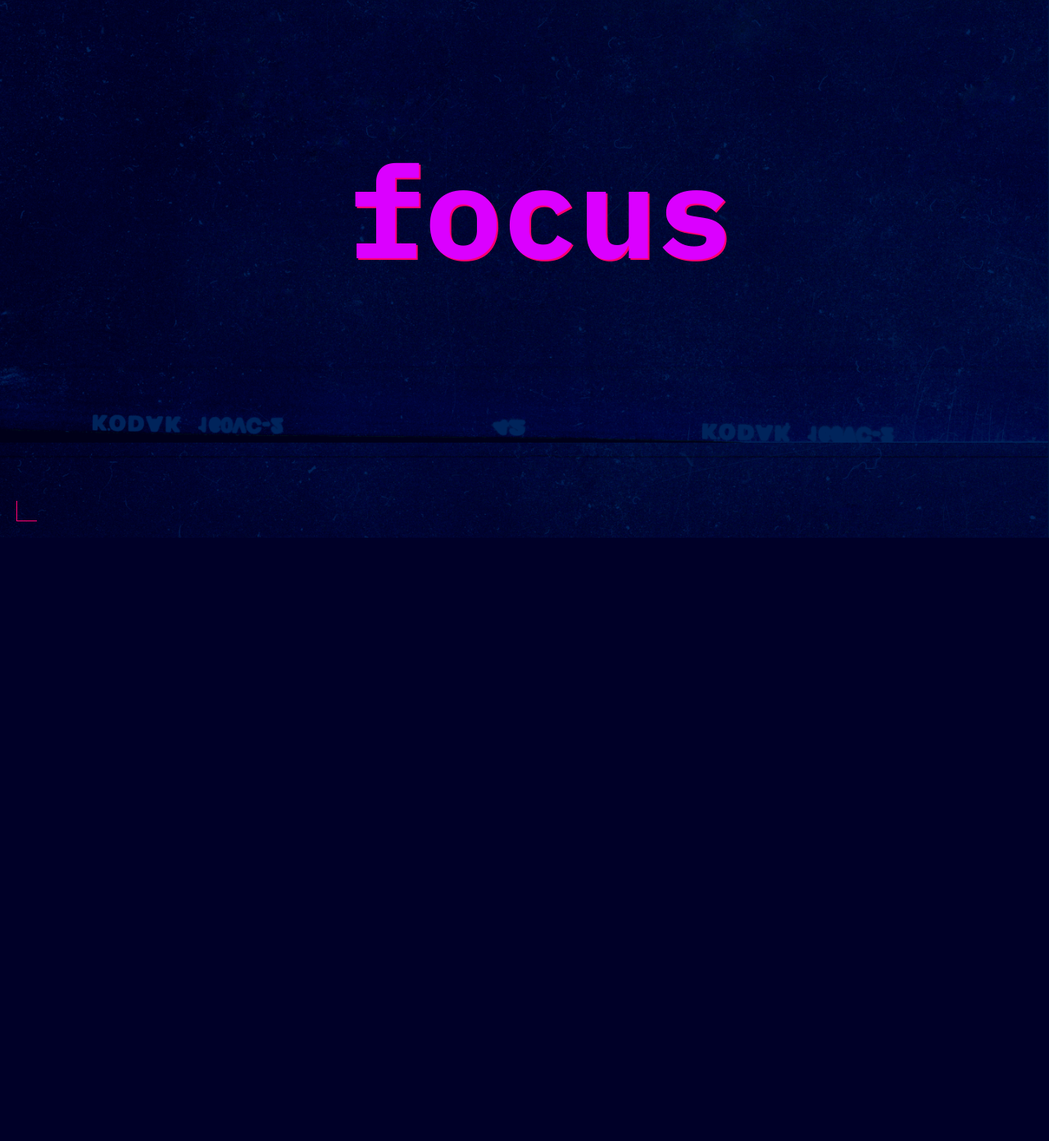
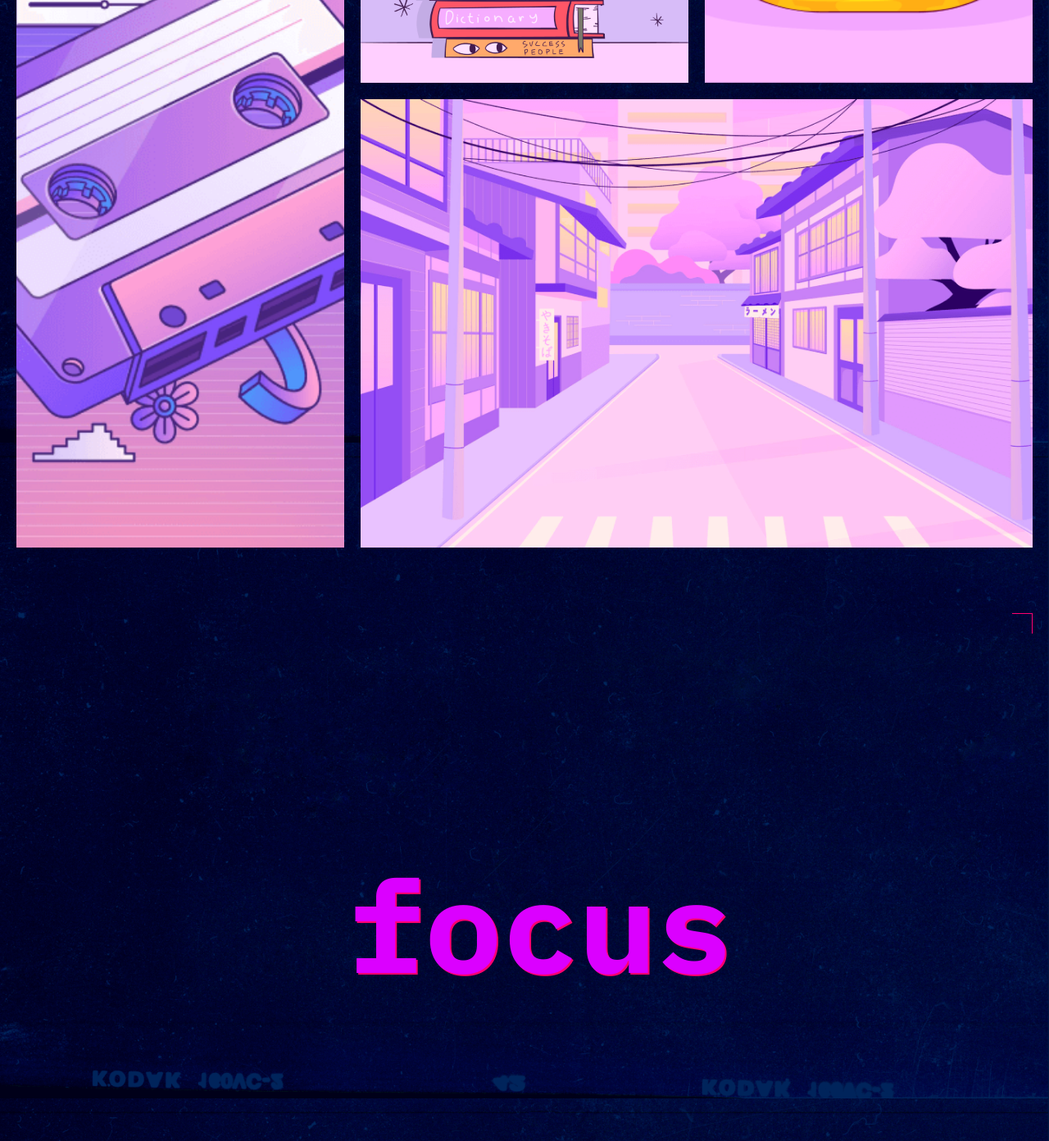
Before and after one commit to PAlina2234/slozhno-sosredotochitsya, a plain HTML site: page index.html in a window 1280 px wide. Shown: the part 3460-4852 px from the top of the page at 82% size. Before the commit the page ends 4116 px from the top, so only its background shows below. Drawn offline with Linux system fonts and the light colour scheme; the site is published under a folder, as on GitHub Pages, so addresses that start at the root find nothing.

Commit message:
new revju

```diff
--- a/index.html
+++ b/index.html
@@ -6,8 +6,8 @@
         <meta name="viewport" content="width=device-width, initial-scale=1.0" />
         <title>Сложно сосредоточиться</title>
         <link rel="stylesheet" href="./fonts/fonts.css" />
+        <link rel="stylesheet" href="./styles/variables.css" />
         <link rel="stylesheet" href="./styles/globals.css" />
-        <link rel="stylesheet" href="./styles/variables.css" />
         <link rel="stylesheet" href="./styles/style.css" />
         <link rel="stylesheet" href="./styles/dark.css" />
         <link rel="stylesheet" href="./styles/light.css" />
@@ -38,7 +38,7 @@
                     </li>
                 </ul>
             </nav>
-            <h1 class="header__title">no focus</h1>
+            <h1 class="title-focus">no focus</h1>
             <p class="content__paragraph title-decor">
                 Что делать, когда не можешь делать ничего<br />
                 Или почему нам так сложно сконцентрироваться, особенно когда очень надо
@@ -164,14 +164,14 @@
                 <div class="pictures">
                     <img class="pictures__image" src="./images/sunset.png" loading="lazy" alt="закат на фоне моря и гор" />
                     <img class="pictures__image" src="./images/ice-cream.png" loading="lazy" alt="шарики мороженного с глазами" />
-                    <img class="pictures__image" src="/images/tape.png" loading="lazy" alt="Кассета" />
-                    <img class="pictures__image" src="/images/books.png" loading="lazy" alt="Книги с чашкой" />
-                    <img class="pictures__image" src="/images/street.png" loading="lazy" alt="Улица с домами" />
+                    <img class="pictures__image" src="./images/tape.png" loading="lazy" alt="Кассета" />
+                    <img class="pictures__image" src="./images/books.png" loading="lazy" alt="Книги с чашкой" />
+                    <img class="pictures__image" src="./images/street.png" loading="lazy" alt="Улица с домами" />
                 </div>
             </section>
         </main>
         <footer class="footer decorated-zone">
-            <h4 class="header__title footer__title">focus</h4>
+            <h2 class="title-focus footer__title">focus</h2>
         </footer>
         <script src="./scripts/script.js"></script>
     </body>
--- a/styles/style.css
+++ b/styles/style.css
@@ -105,7 +105,6 @@
 
 .header__theme-menu-button_active {
   pointer-events: none;
-  cursor: default;
   outline: 1px solid var(--decoration-color);
 }
 
@@ -120,7 +119,7 @@
 /* Конец стилизации кнопок переключения тем */
 
 /* Стилизация "no-focus" и текста под ним */
-.header__title {
+.title-focus {
   color: var(--title-no-focus, #db00ff);
   font-size: clamp(7.25rem, 7.0115rem + 1.0178vw, 7.5rem);
   font-weight: 700;
@@ -284,7 +283,7 @@
       grid-column: 1/3;
   }
 
-  .header__title {
+  .title-focus {
       position: relative;
       grid-column: 1/3;
       inset-inline-start: -20px;
@@ -374,7 +373,7 @@
       align-items: start;
   }
 
-  .header__title {
+  .title-focus {
       font-size: clamp(7.5rem, 0.5625rem + 14.4531vw, 9.8125rem);
       line-height: 82.5%;
   }
```
Also changed, not shown: styles/dark.css (+0 -10 lines).
